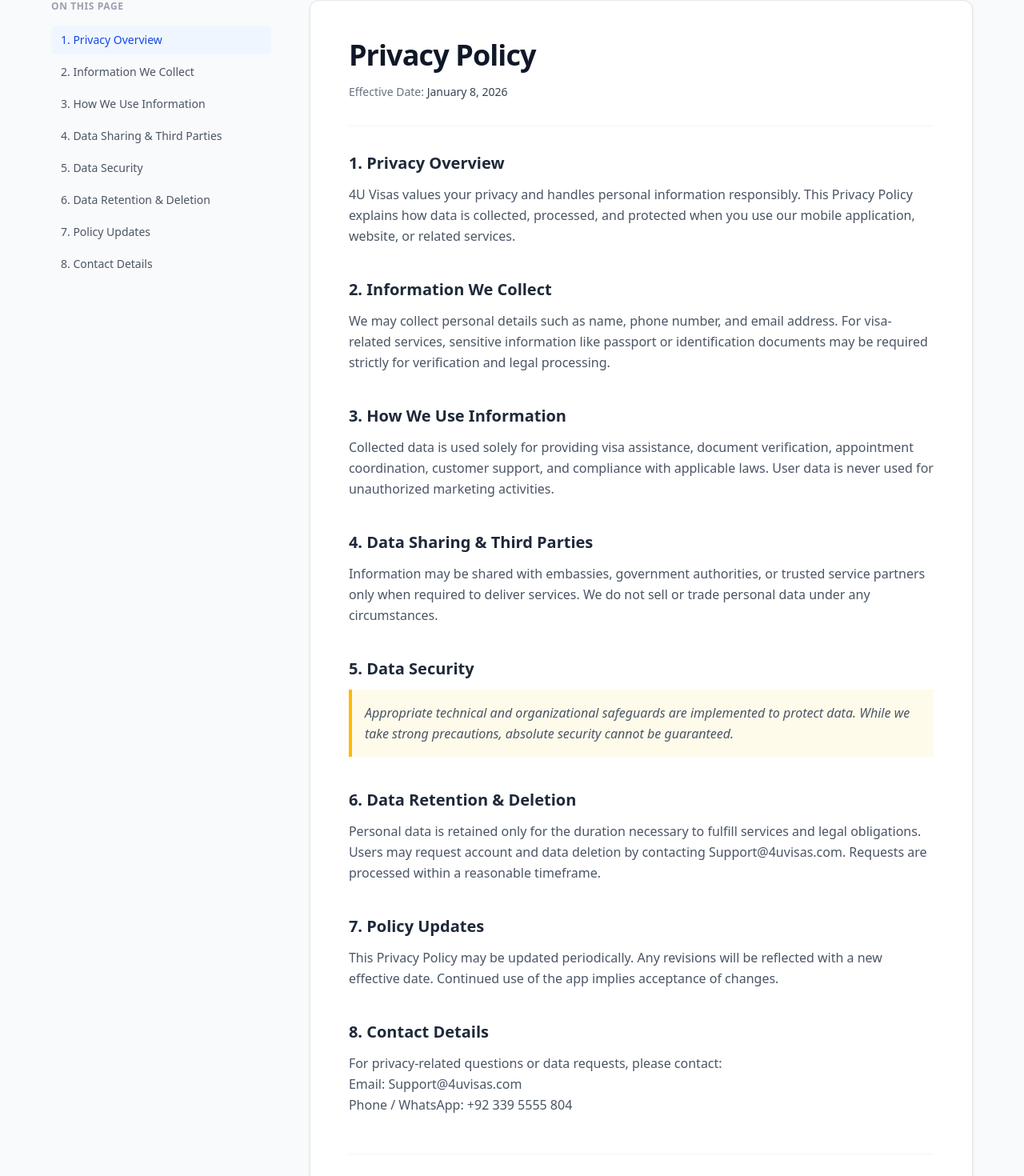
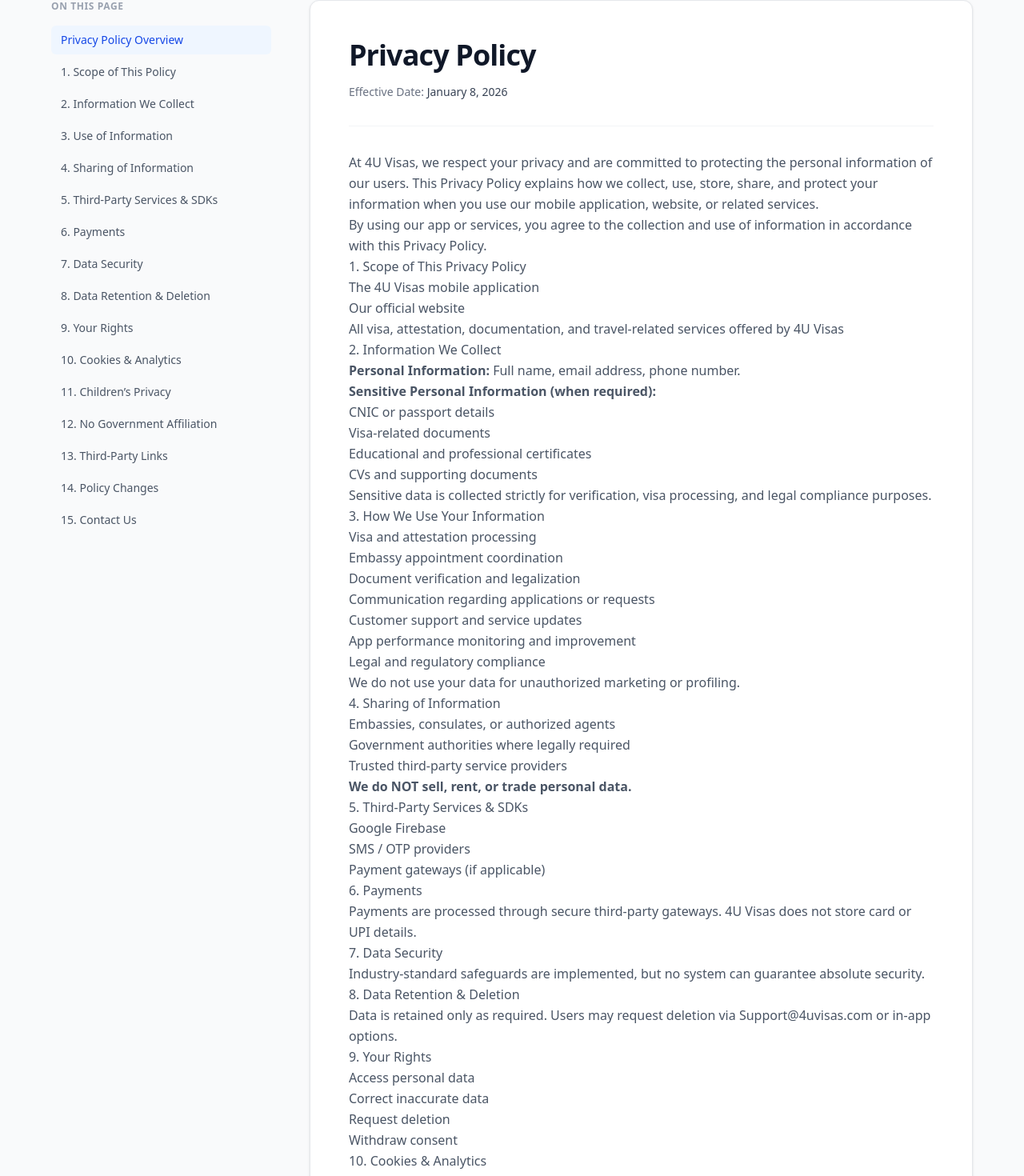
Before and after one commit to 4uvisa786/privacy-policy, a React app: page /terms-and-conditions in a window 1280 px wide. Shown: the part 48-1518 px from the top of the page at 80% size. Built offline with nearby package versions, Linux system fonts and the light colour scheme; the HTML template or start-up script is replaced by a standard one.

Commit message:
Update TermsAndConditions.jsx

```diff
--- a/src/pages/TermsAndConditions.jsx
+++ b/src/pages/TermsAndConditions.jsx
@@ -4,14 +4,22 @@
   const [activeSection, setActiveSection] = useState("introduction");
 
   const sections = [
-    { id: "introduction", title: "1. Privacy Overview" },
-    { id: "usage", title: "2. Information We Collect" },
-    { id: "accounts", title: "3. How We Use Information" },
-    { id: "ip", title: "4. Data Sharing & Third Parties" },
-    { id: "liability", title: "5. Data Security" },
-    { id: "termination", title: "6. Data Retention & Deletion" },
-    { id: "changes", title: "7. Policy Updates" },
-    { id: "contact", title: "8. Contact Details" },
+    { id: "introduction", title: "Privacy Policy Overview" },
+    { id: "scope", title: "1. Scope of This Policy" },
+    { id: "collection", title: "2. Information We Collect" },
+    { id: "usage", title: "3. Use of Information" },
+    { id: "sharing", title: "4. Sharing of Information" },
+    { id: "thirdparty", title: "5. Third-Party Services & SDKs" },
+    { id: "payments", title: "6. Payments" },
+    { id: "security", title: "7. Data Security" },
+    { id: "deletion", title: "8. Data Retention & Deletion" },
+    { id: "rights", title: "9. Your Rights" },
+    { id: "cookies", title: "10. Cookies & Analytics" },
+    { id: "children", title: "11. Children’s Privacy" },
+    { id: "disclaimer", title: "12. No Government Affiliation" },
+    { id: "links", title: "13. Third-Party Links" },
+    { id: "changes", title: "14. Policy Changes" },
+    { id: "contact", title: "15. Contact Us" },
   ];
 
   const scrollToSection = (id) => {
@@ -60,101 +68,160 @@
 
           <div className="prose prose-blue max-w-none text-gray-600 leading-relaxed">
 
-            <section id="introduction" className="mb-10">
-              <h2 className="text-xl font-bold text-gray-800 mb-3">
-                1. Privacy Overview
-              </h2>
+            <section id="introduction">
               <p>
-                4U Visas values your privacy and handles personal information responsibly.
-                This Privacy Policy explains how data is collected, processed, and protected
-                when you use our mobile application, website, or related services.
+                At 4U Visas, we respect your privacy and are committed to protecting
+                the personal information of our users. This Privacy Policy explains
+                how we collect, use, store, share, and protect your information when
+                you use our mobile application, website, or related services.
+              </p>
+              <p>
+                By using our app or services, you agree to the collection and use of
+                information in accordance with this Privacy Policy.
               </p>
             </section>
 
-            <section id="usage" className="mb-10">
-              <h2 className="text-xl font-bold text-gray-800 mb-3">
-                2. Information We Collect
-              </h2>
+            <section id="scope">
+              <h2>1. Scope of This Privacy Policy</h2>
+              <ul>
+                <li>The 4U Visas mobile application</li>
+                <li>Our official website</li>
+                <li>All visa, attestation, documentation, and travel-related services offered by 4U Visas</li>
+              </ul>
+            </section>
+
+            <section id="collection">
+              <h2>2. Information We Collect</h2>
+              <p><strong>Personal Information:</strong> Full name, email address, phone number.</p>
+              <p><strong>Sensitive Personal Information (when required):</strong></p>
+              <ul>
+                <li>CNIC or passport details</li>
+                <li>Visa-related documents</li>
+                <li>Educational and professional certificates</li>
+                <li>CVs and supporting documents</li>
+              </ul>
               <p>
-                We may collect personal details such as name, phone number, and email address.
-                For visa-related services, sensitive information like passport or identification
-                documents may be required strictly for verification and legal processing.
+                Sensitive data is collected strictly for verification, visa processing,
+                and legal compliance purposes.
+              </p>
+
+            </section>
+
+            <section id="usage">
+              <h2>3. How We Use Your Information</h2>
+              <ul>
+                <li>Visa and attestation processing</li>
+                <li>Embassy appointment coordination</li>
+                <li>Document verification and legalization</li>
+                <li>Communication regarding applications or requests</li>
+                <li>Customer support and service updates</li>
+                <li>App performance monitoring and improvement</li>
+                <li>Legal and regulatory compliance</li>
+              </ul>
+              <p>
+                We do not use your data for unauthorized marketing or profiling.
               </p>
             </section>
 
-            <section id="accounts" className="mb-10">
-              <h2 className="text-xl font-bold text-gray-800 mb-3">
-                3. How We Use Information
-              </h2>
+            <section id="sharing">
+              <h2>4. Sharing of Information</h2>
+              <ul>
+                <li>Embassies, consulates, or authorized agents</li>
+                <li>Government authorities where legally required</li>
+                <li>Trusted third-party service providers</li>
+              </ul>
+              <p><strong>We do NOT sell, rent, or trade personal data.</strong></p>
+            </section>
+
+            <section id="thirdparty">
+              <h2>5. Third-Party Services & SDKs</h2>
+              <ul>
+                <li>Google Firebase</li>
+                <li>SMS / OTP providers</li>
+                <li>Payment gateways (if applicable)</li>
+              </ul>
+            </section>
+
+            <section id="payments">
+              <h2>6. Payments</h2>
               <p>
-                Collected data is used solely for providing visa assistance, document verification,
-                appointment coordination, customer support, and compliance with applicable laws.
-                User data is never used for unauthorized marketing activities.
+                Payments are processed through secure third-party gateways.
+                4U Visas does not store card or UPI details.
               </p>
             </section>
 
-            <section id="ip" className="mb-10">
-              <h2 className="text-xl font-bold text-gray-800 mb-3">
-                4. Data Sharing & Third Parties
-              </h2>
+            <section id="security">
+              <h2>7. Data Security</h2>
               <p>
-                Information may be shared with embassies, government authorities, or trusted
-                service partners only when required to deliver services. We do not sell or trade
-                personal data under any circumstances.
+                Industry-standard safeguards are implemented, but no system
+                can guarantee absolute security.
               </p>
             </section>
 
-            <section id="liability" className="mb-10">
-              <h2 className="text-xl font-bold text-gray-800 mb-3">
-                5. Data Security
-              </h2>
-              <p className="bg-amber-50 border-l-4 border-amber-400 p-4 italic">
-                Appropriate technical and organizational safeguards are implemented to protect
-                data. While we take strong precautions, absolute security cannot be guaranteed.
+            <section id="deletion">
+              <h2>8. Data Retention & Deletion</h2>
+              <p>
+                Data is retained only as required. Users may request deletion
+                via Support@4uvisas.com or in-app options.
               </p>
             </section>
 
-            <section id="termination" className="mb-10">
-              <h2 className="text-xl font-bold text-gray-800 mb-3">
-                6. Data Retention & Deletion
-              </h2>
+            <section id="rights">
+              <h2>9. Your Rights</h2>
+              <ul>
+                <li>Access personal data</li>
+                <li>Correct inaccurate data</li>
+                <li>Request deletion</li>
+                <li>Withdraw consent</li>
+              </ul>
+            </section>
+
+            <section id="cookies">
+              <h2>10. Cookies & Analytics</h2>
               <p>
-                Personal data is retained only for the duration necessary to fulfill services
-                and legal obligations. Users may request account and data deletion by contacting
-                Support@4uvisas.com. Requests are processed within a reasonable timeframe.
+                Cookies and analytics tools help improve performance and
+                user experience.
               </p>
             </section>
 
-            <section id="changes" className="mb-10">
-              <h2 className="text-xl font-bold text-gray-800 mb-3">
-                7. Policy Updates
-              </h2>
+            <section id="children">
+              <h2>11. Children’s Privacy</h2>
               <p>
-                This Privacy Policy may be updated periodically. Any revisions will be reflected
-                with a new effective date. Continued use of the app implies acceptance of changes.
+                Services are not intended for individuals under 18.
               </p>
             </section>
 
-            <section id="contact" className="mb-10">
-              <h2 className="text-xl font-bold text-gray-800 mb-3">
-                8. Contact Details
-              </h2>
+            <section id="disclaimer">
+              <h2>12. No Government Affiliation Disclaimer</h2>
               <p>
-                For privacy-related questions or data requests, please contact:
-                <br />
-                Email: Support@4uvisas.com
-                <br />
+                4U Visas is a private consultancy and not affiliated with any
+                government or embassy.
+              </p>
+            </section>
+
+            <section id="links">
+              <h2>13. Third-Party Links</h2>
+              <p>
+                We are not responsible for external websites or their policies.
+              </p>
+            </section>
+
+            <section id="changes">
+              <h2>14. Changes to This Privacy Policy</h2>
+              <p>
+                Updates may occur and will reflect a revised effective date.
+              </p>
+            </section>
+
+            <section id="contact">
+              <h2>15. Contact Us</h2>
+              <p>
+                Email: Support@4uvisas.com<br />
                 Phone / WhatsApp: +92 339 5555 804
               </p>
             </section>
 
           </div>
-
-          <footer className="mt-12 pt-8 border-t border-gray-100">
-            <p className="text-xs text-gray-400 text-center uppercase tracking-widest">
-              This Privacy Policy is designed to comply with Google Play data safety requirements.
-            </p>
-          </footer>
         </main>
       </div>
     </div>
```
